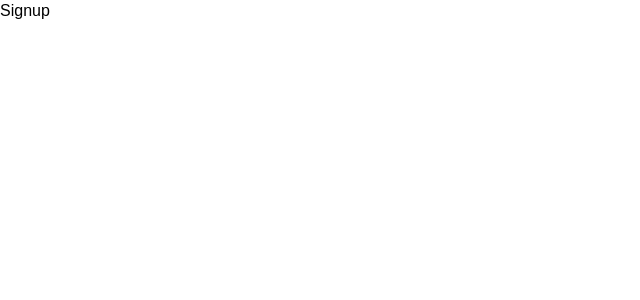
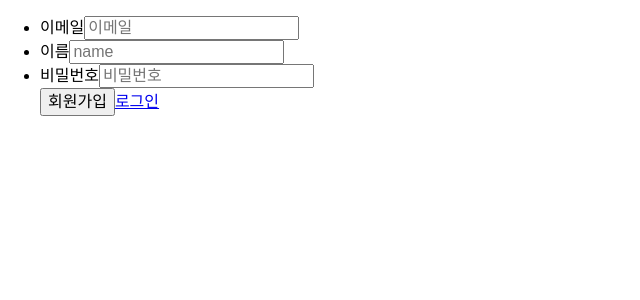
Before and after one commit to beemee-p/react-signin-signup, a React app: page /signup in a window 1280 px wide. Shown: the top 300 px of the page, without its empty margins (0-640 px from the left). Built offline with nearby package versions, Linux system fonts and the light colour scheme.

Commit message:
add: SignUp page

```diff
--- /dev/null
+++ b/src/apis/signup.ts
@@ -0,0 +1,23 @@
+import { SIGNUP_URL } from "../constants/apis";
+import axiosConfig from "./axiosConfig";
+
+export async function signUp(email: string, password: string, name: string) {
+  try {
+    const response = await axiosConfig.post(SIGNUP_URL, {
+      email,
+      password,
+      name,
+    });
+
+    if (response.status === 200) {
+      const token = response.data.token;
+      sessionStorage.setItem("token", token);
+      alert("회원가입에 성공했습니다.");
+    } else {
+      console.error("Signin failed");
+      alert("회원가입에 실패했습니다.");
+    }
+  } catch (error) {
+    console.error("API call failed", error);
+  }
+}
--- a/src/index.js
+++ b/src/index.js
@@ -1,5 +1,5 @@
 import React from "react";
-import ReactDOM from "react-dom"; // Import ReactDOM package
+import ReactDOM from "react-dom/client";
 import App from "./App";
 
 const rootElement = document.getElementById("root");
--- a/src/pages/SignIn.tsx
+++ b/src/pages/SignIn.tsx
@@ -1,5 +1,5 @@
 import React, { ReactElement, useState } from "react";
-import { useNavigate } from "react-router-dom";
+import { Link, useNavigate } from "react-router-dom";
 import { signIn } from "../apis/signIn";
 import {
   UserValidation,
@@ -27,8 +27,8 @@ const SignIn = (): ReactElement => {
   }
 
   return (
-    <div>
-      <article>
+    <ul>
+      <li>
         <span>이메일</span>
         <input
           type="email"
@@ -41,9 +41,9 @@ const SignIn = (): ReactElement => {
           userValidation?.type === VALIDATION_TYPE.EMAIL && (
             <p>{userValidation.error}</p>
           )}
-      </article>
+      </li>
 
-      <article>
+      <li>
         <span>비밀번호</span>
         <input
           type="password"
@@ -56,10 +56,11 @@ const SignIn = (): ReactElement => {
           userValidation?.type === VALIDATION_TYPE.PASSWORD && (
             <p>{userValidation.error}</p>
           )}
-      </article>
+      </li>
 
       <button onClick={handleSignIn}>로그인</button>
-    </div>
+      <Link to="/signup">회원가입</Link>
+    </ul>
   );
 };
 
--- a/src/pages/SignUp.tsx
+++ b/src/pages/SignUp.tsx
@@ -1,6 +1,82 @@
-import React, { ReactElement } from "react";
+import React, { ReactElement, useState } from "react";
+import { Link, useNavigate } from "react-router-dom";
+import { signUp } from "../apis/signup";
+import {
+  UserValidation,
+  VALIDATION_TYPE,
+  validateUser,
+} from "../util/validation";
 const SignUp = (): ReactElement => {
-  return <div>Signup</div>;
+  const navigate = useNavigate();
+  const [email, setEmail] = useState("");
+  const [name, setName] = useState("");
+  const [password, setPassword] = useState("");
+  const [userValidation, setUserValidation] = useState<UserValidation | null>();
+
+  async function handleSignUp() {
+    const validator = validateUser({ email, password, name });
+
+    if (!validator.isValid) {
+      setUserValidation(validator);
+      return;
+    }
+
+    setUserValidation(null);
+    await signUp(email, password, name);
+    navigate("/");
+  }
+
+  return (
+    <ul>
+      <li>
+        <span>이메일</span>
+        <input
+          type="email"
+          value={email}
+          onChange={(e) => setEmail(e.target.value)}
+          placeholder="이메일"
+        />
+
+        {!userValidation?.isValid &&
+          userValidation?.type === VALIDATION_TYPE.EMAIL && (
+            <p>{userValidation.error}</p>
+          )}
+      </li>
+
+      <li>
+        <span>이름</span>
+        <input
+          type="name"
+          value={name}
+          onChange={(e) => setName(e.target.value)}
+          placeholder="name"
+        />
+
+        {!userValidation?.isValid &&
+          userValidation?.type === VALIDATION_TYPE.NAME && (
+            <p>{userValidation.error}</p>
+          )}
+      </li>
+
+      <li>
+        <span>비밀번호</span>
+        <input
+          type="password"
+          value={password}
+          onChange={(e) => setPassword(e.target.value)}
+          placeholder="비밀번호"
+        />
+
+        {!userValidation?.isValid &&
+          userValidation?.type === VALIDATION_TYPE.PASSWORD && (
+            <p>{userValidation.error}</p>
+          )}
+      </li>
+
+      <button onClick={handleSignUp}>회원가입</button>
+      <Link to="/signin">로그인</Link>
+    </ul>
+  );
 };
 
 export default SignUp;
--- a/src/util/validation.ts
+++ b/src/util/validation.ts
@@ -28,17 +28,17 @@ export function validateUser({
     return validation;
   }
 
+  if (name && !validateName(name)) {
+    validation.type = VALIDATION_TYPE.NAME;
+    validation.isValid = false;
+    validation.error = "이름은 한글, 영문 2자 이상이어야 합니다.";
+    return validation;
+  }
+
   if (password && !validatePassword(password)) {
     validation.type = VALIDATION_TYPE.PASSWORD;
     validation.isValid = false;
     validation.error = "비밀번호는 8자 이상, 숫자, 특수문자를 포함해야 합니다.";
-    return validation;
-  }
-
-  if (name && !validateName(name)) {
-    validation.type = VALIDATION_TYPE.NAME;
-    validation.isValid = false;
-    validation.error = "이름은 한글, 영문 2자 이상이어야 합니다.";
     return validation;
   }
 
@@ -57,5 +57,5 @@ export function validatePassword(password: string) {
 
 export function validateName(name: string) {
   const regex = /^[가-힣a-zA-Z]{2,}$/;
-  return regex.test(name);
+  return regex.test(name.trim());
 }
```
Also changed, not shown: 1 other file (tests, documents, lock files or other folders).
